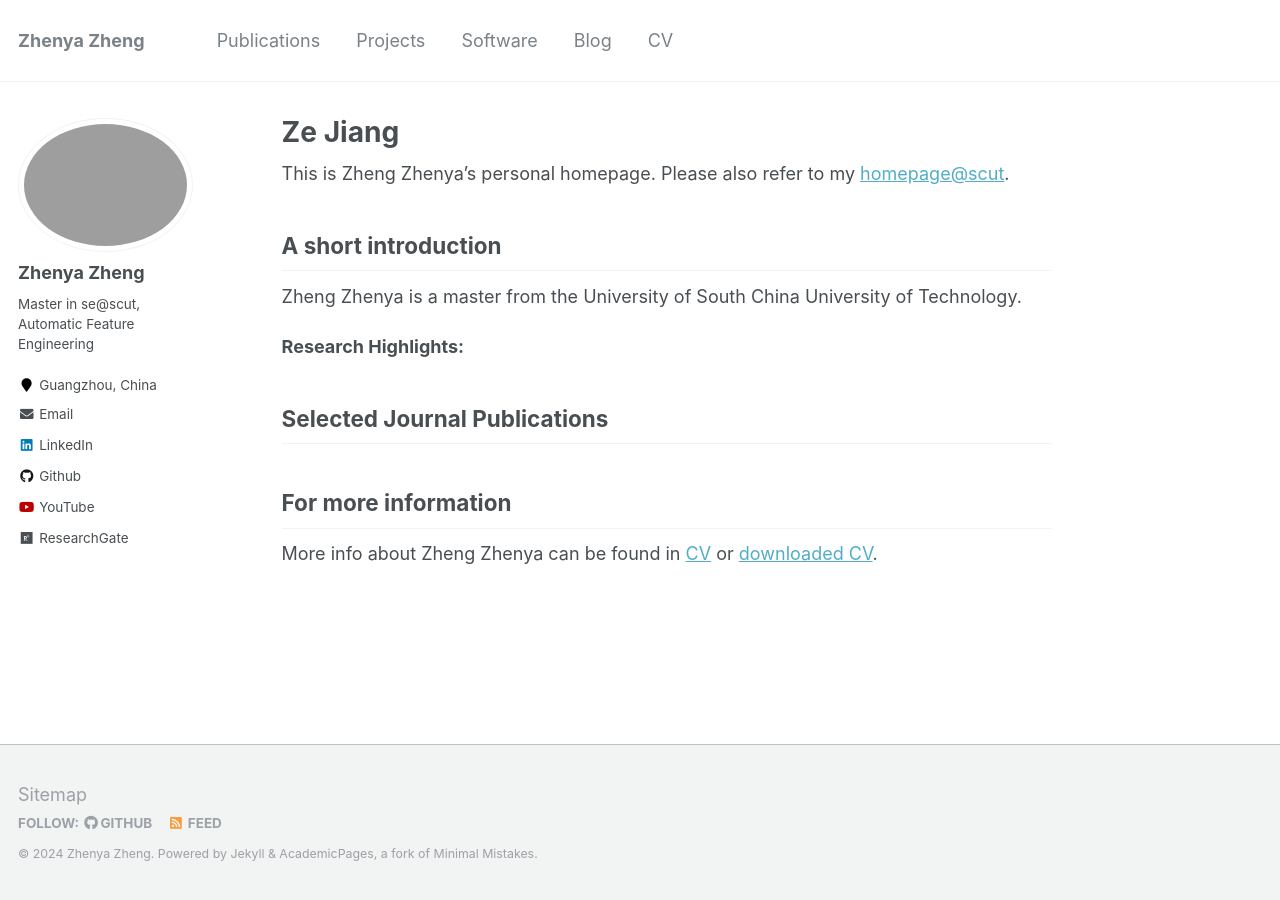
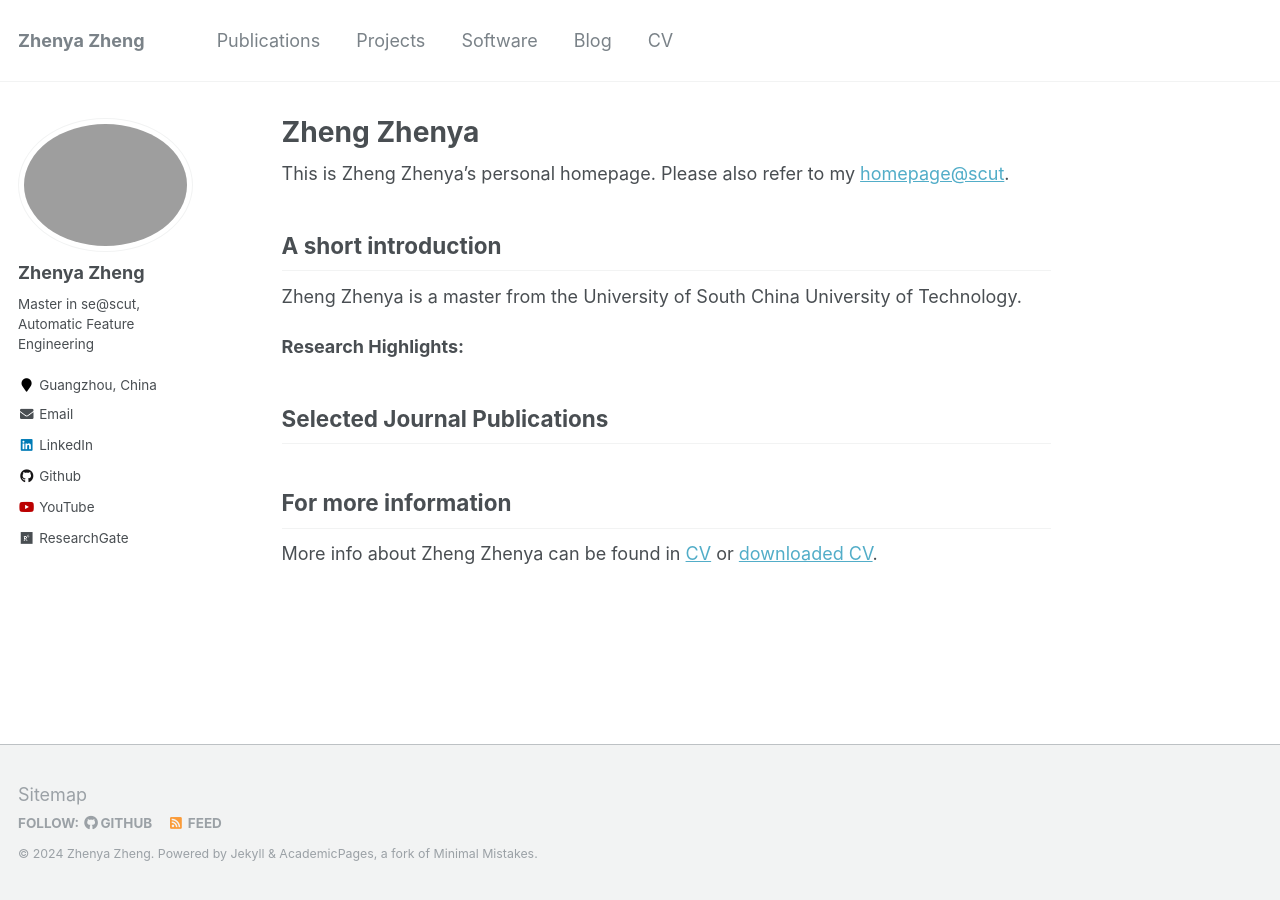
Before and after one commit to ZhenyaZheng/ZhenyaZheng.github.io, a Jekyll site: the page built from _pages/about.md, in a window 1280 px wide. Built offline with Jekyll 4.4.1, drawn with Linux system fonts in a browser that asks for light colours.

Commit message:
modify for me

```diff
--- a/_config.yml
+++ b/_config.yml
@@ -114,7 +114,7 @@ author:
   vine             :
   weibo            :
   xing             :
-  youtube          : "zhenya728772024@gmail.com"
+  youtube          : "https://www.youtube.com/channel/UCH9B3qsizL3Of1MED0oVQAA"
   wikipedia        :
 
 # Reading Files
--- a/_pages/about.md
+++ b/_pages/about.md
@@ -1,6 +1,6 @@
 ---
 permalink: /
-title: "Ze Jiang"
+title: "Zheng Zhenya"
 excerpt: "About me"
 author_profile: true
 redirect_from:
```
